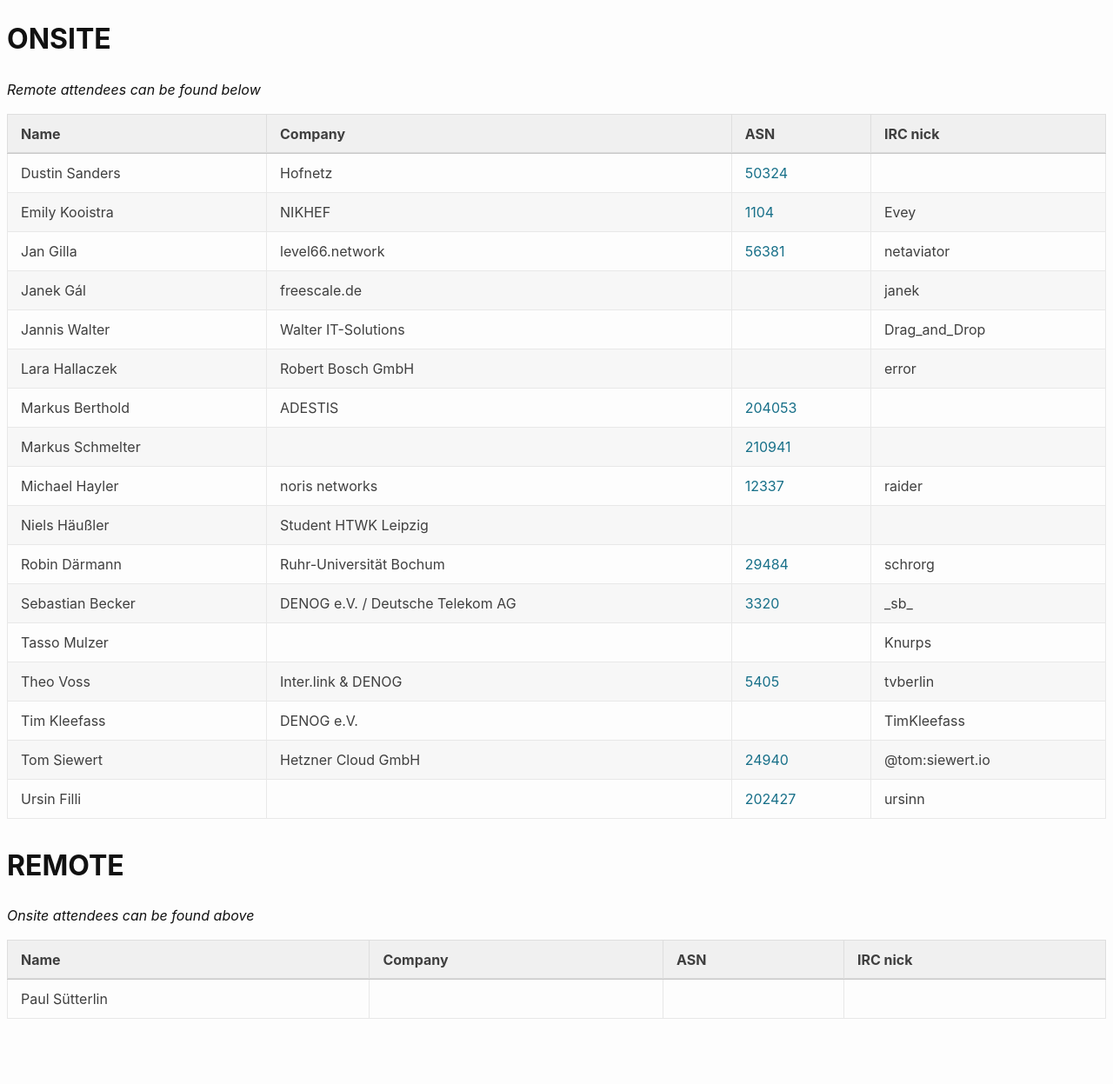
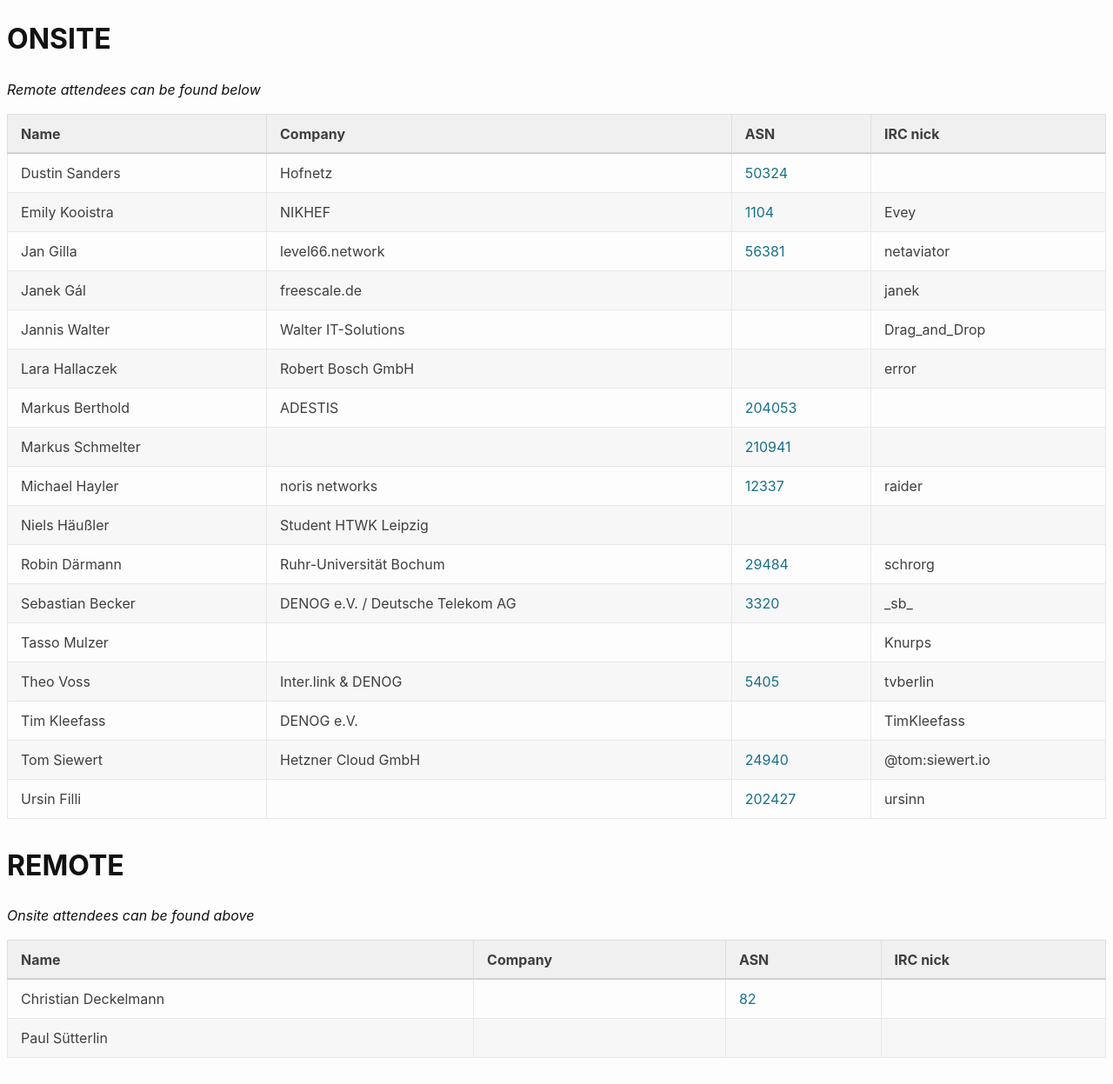
Before and after one commit to denog/pretix-attendeelist, a Jekyll site: the page built from denog16/index.markdown, in a window 1280 px wide and 1247 px high. Shown: the whole window at 87% size. Built offline with Jekyll 4.4.1, drawn with Linux system fonts in a browser that asks for light colours.

Commit message:
Latest data: Thu Jul  4 08:30:41 UTC 2024

```diff
--- a/_data/attendees_denog16_online.json
+++ b/_data/attendees_denog16_online.json
@@ -1,4 +1,10 @@
 [
+  {
+    "name": "Christian Deckelmann",
+    "company": null,
+    "irc": null,
+    "asn": "82"
+  },
   {
     "name": "Paul Sütterlin",
     "company": null,
```
